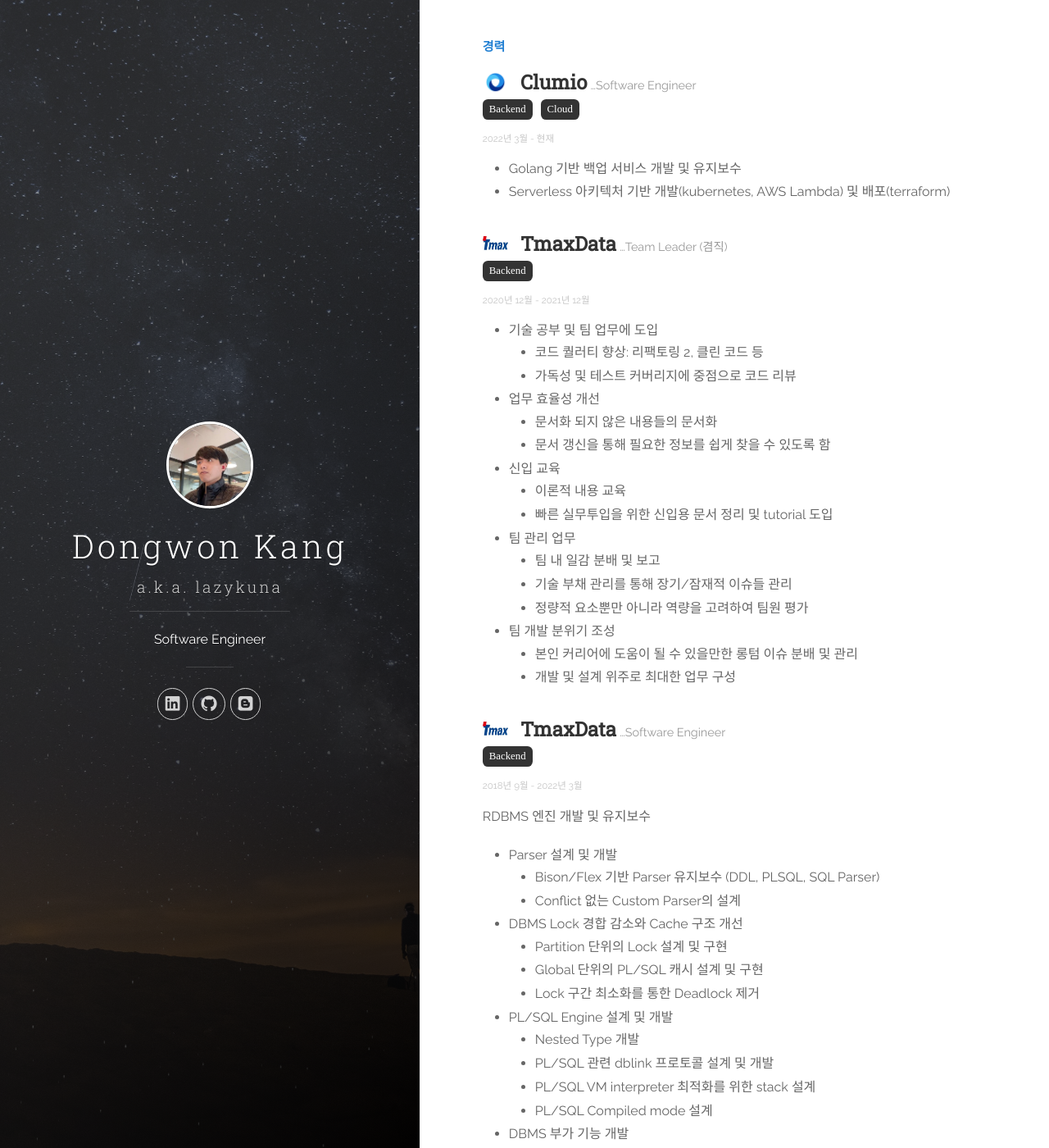
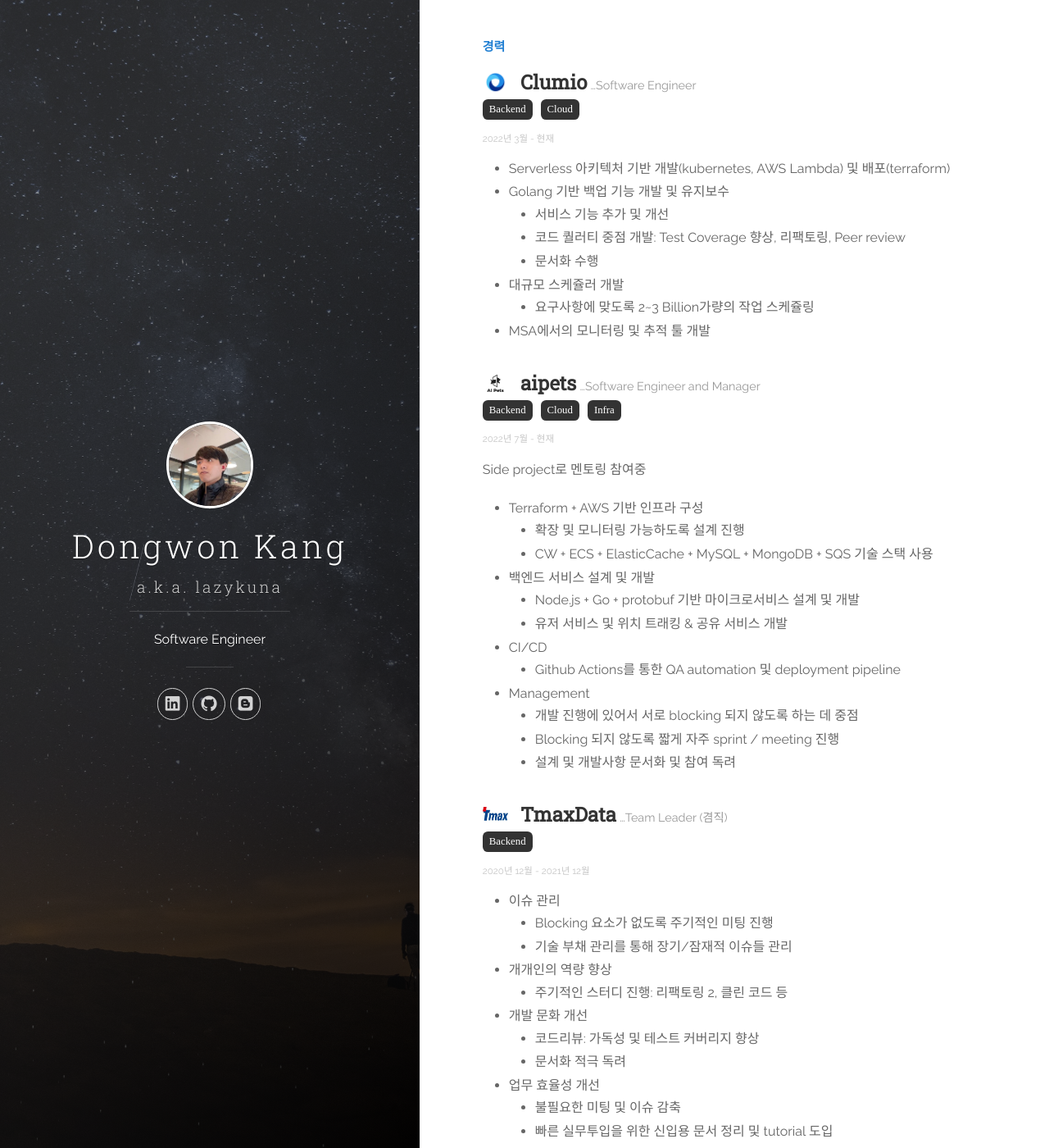
Before and after one commit to kuna/kuna.github.io, a Jekyll site: the page built from profile_ko.html, in a window 1280 px wide and 1400 px high. Shown: the whole window at 82% size. Built offline with Jekyll 4.4.1, drawn with Linux system fonts in a browser that asks for light colours; nearby versions of some CDN libraries; some of the changed text lies outside the part shown.

Commit message:
Updated resume
* Update ko/en resume
* Add aipets

```diff
--- a/_data/profile_en.yml
+++ b/_data/profile_en.yml
@@ -9,8 +9,34 @@
     excerpt: Software Engineer
     time: May 2022 - Now
     summary: |
+      - Develop based on Serverless Architecture (kubernetes, AWS Lambda) and deployment (terraform)
       - Backup service development & maintenance, based on Golang
-      - Develop based on Serverless Architecture (kubernetes, AWS Lambda) and deployment (terraform)
+        - Service improvement and development
+        - Code quality improvement: Test Coverage, Refactoring, Peer review
+        - Documentation for design/development
+      - Big-scale scheduler
+        - Schedule 2~3 billion tasks w/ requirements
+      - Monitoring tool and tracing in MSA
+  - title: aipets
+    image: aipets.png
+    tag:
+      - name: Backend
+      - name: Cloud
+      - name: Infra
+    excerpt: Software Engineer and Manager
+    time: July 2022 - Now
+    summary: |
+      - Infra based on Terraform + AWS
+        - Designed for future extension & monitoring capability
+        - Used techniques: CW + ECS + ElasticCache + MySQL + MongoDB + SQS
+      - Backend design and development
+        - Based on Node.js + Go + protobuf
+        - Developed user tracking & position share service
+      - CI/CD
+        - QA automation & deployment through Github Actions
+      - Management
+        - Blocking prevention: Do short but often meeting & sprint
+        - Writing document and encouraging
   - title: TmaxData
     image: tmax.jpg
     tag:
@@ -18,22 +44,17 @@
     excerpt: Team Leader
     time: Dec 2020 - Dec 2021
     summary: |
-      - Study technology and apply for working
+      - Managing issues
+        - Do regular meeting to manage blocking items
+        - Managing techinical debt for long term issues
+      - Improving individual skills
         - Study Books: Refactoring 2, Clean code
-        - Code review based on readability, test-coverage.
-      - Work effciency improvement
-        - Wiki documentation
-        - Redesigned category for ease of searching document
-      - Education for New-hire
-        - Documentation for New-hire
-        - Provide tutorial
-      - Team Management
-        - Workload distribution
-        - Checklist for long-term or potential issues.
-        - Grading based on workload, code quality, design availabilty, growth, etc.
-      - Motivating team member to develop
-        - Assign long term issue which is challenging, also could be one's career.
-        - Higher priority on development and designing than other issues.
+      - Improve SWE culture
+        - Code review to improve readability and test coverage.
+        - Encourage documentation to the members
+      - Improve effciency
+        - Reduce unnecessary meetings and issues
+        - Documentation and tutorial for New-hire
   - title: TmaxData
     image: tmax.jpg
     tag:
@@ -41,30 +62,33 @@
     excerpt: Software Engineer
     time: Sep 2018 - May 2022
     summary: |
-      RDBMS engine develop & maintenance
-      - Parser design & development
-        - Based on Bison/Flex (DDL, PLSQL, SQL Parser)
-        - Custom Parser design to reduce grammar conflict
-      - Reducing DBMS Lock & Cache improvement
-        - Implementing new lock design per partition
-        - Global cache for PL/SQL
+      RDBMS engine develop & maintenance w/ C/C++
+      - Optimization
         - Minimizing lock to better performance / removing deadlock.
-      - PL/SQL engine development
-        - Nested Type
-        - Dblink protocol
-        - PL/SQL VM interpreter optimizing
-        - PL/SQL compiled mode design
-      - Develop addition features for DBMS
+        - Improve caches (partition, global cache, etc.)
+      - Feature development
+        - PL/SQL engine development
+          - Nested Type
+          - Dblink protocol
+          - PL/SQL VM interpreter optimizing
+          - PL/SQL compiled mode design
+        - Parser design & development
+          - Based on Bison/Flex (DDL, PLSQL, SQL Parser)
+          - Custom Parser design to reduce grammar conflict
+        - PL/SQL Package development
+          - Message Queue based on PL/SQL
+          - Debugger based on PL/SQL
         - Gateway
         - Job module
         - DB monitoring process
-        - PL/SQL Package development
-          - Message Queue based on PL/SQL
-          - Debugger based on PL/SQL
-      - DevOps
-        - Early error check script on compile time to prevent addition cost.
-        - Framework for unit test
-        - Development and distribution in unified environment using Docker
+      - Improve testing
+        - CI pipeline management (add test)
+        - Introduce unit test
+      - Improve development culture
+        - Peer code review
+        - Write and encourage documentation
+        - Add test cases
+        - Create docker container for constant development/testing
       - Output
         - Removed most of the severe bugs of our module.
         - Contribute to company for developing important features, about 3x Revenue compared to 18y.
@@ -144,24 +168,28 @@
       - name: Game
     time: 2018 ~
     summary: |
-      - Develop Game Engine by own
-        - For compliance to GPL License
+      - Game Engine by my own
+        - Open source
         - Based on GLFW
-        - Multicore optimized design for resource loading
-          - Develop resource scheduler using worker/task queue
-        - Dynamic vsync for minimizing input lag
+        - Performance optimized: multicore resource loader, task scheduler for loading
+        - Lag/Delay minimized: dynamic vsync, async event-handler
         - Mixer implementation with Sound effector
-        - Support other game resource (dxa)
-        - Game script runtime (lua, lr2script)
-      - Be-music script library engine
+      - Multimedia data processing
+        - Write decoding for various audio/video/image
+        - Support for resource of other game (dxa)
+      - Game script engine development
+        - External script support (lua)
+        - Game script runtime (lr2script)
+        - Be-music script library engine
+      - CI
         - Used googletest
   - title: bmx2ogg
     excerpt: C++
     time: 2016
     summary: |
-      - Audio decode/encode, mixing development
-        - With pitch / speed change
-      - travis CI for stable release
+      - Audio data processing
+        - Audio decode/encode, mixing development with pitch / speed change
+      - CI: travis CI for QA automation
   - title: iidx.insane.pe.kr
     excerpt: python
     tag:
@@ -170,13 +198,13 @@
       - name: Web
     time: 2016 ~
     summary: |
-      - Game record managing, based on django + ORM
+      - Game record managing
         - frontend: jQuery + bootstrap
+        - backend: django + mariadb(ORM)
       - Recommendation service
-        - Measure each record and user based on MCML, and suggestion based on measurement.
-      - Maintenance tool
-        - Automated management via scripts
-        - Data modification tool for easy maintenance
+        - Analyze user data using jupyter notebook
+        - Learn user data through Logistic regression & cross entropy
+      - CD based on shell script.
   - title: iBeatcon for Android
     excerpt: Android, C#
     tag:
--- a/_data/profile_ko.yml
+++ b/_data/profile_ko.yml
@@ -9,8 +9,36 @@
     excerpt: Software Engineer
     time: 2022년 3월 - 현재
     summary: |
-      - Golang 기반 백업 서비스 개발 및 유지보수
       - Serverless 아키텍처 기반 개발(kubernetes, AWS Lambda) 및 배포(terraform)
+      - Golang 기반 백업 기능 개발 및 유지보수
+        - 서비스 기능 추가 및 개선
+        - 코드 퀄러티 중점 개발: Test Coverage 향상, 리팩토링, Peer review
+        - 문서화 수행
+      - 대규모 스케쥴러 개발
+        - 요구사항에 맞도록 2~3 Billion가량의 작업 스케쥴링
+      - MSA에서의 모니터링 및 추적 툴 개발
+  - title: aipets
+    image: aipets.png
+    tag:
+      - name: Backend
+      - name: Cloud
+      - name: Infra
+    excerpt: Software Engineer and Manager
+    time: 2022년 7월 - 현재
+    summary: |
+      Side project로 멘토링 참여중
+      - Terraform + AWS 기반 인프라 구성
+        - 확장 및 모니터링 가능하도록 설계 진행
+        - CW + ECS + ElasticCache + MySQL + MongoDB + SQS 기술 스택 사용
+      - 백엔드 서비스 설계 및 개발
+        - Node.js + Go + protobuf 기반 마이크로서비스 설계 및 개발
+        - 유저 서비스 및 위치 트래킹 & 공유 서비스 개발
+      - CI/CD
+        - Github Actions를 통한 QA automation 및 deployment pipeline
+      - Management
+        - 개발 진행에 있어서 서로 blocking 되지 않도록 하는 데 중점
+        - Blocking 되지 않도록 짧게 자주 sprint / meeting 진행
+        - 설계 및 개발사항 문서화 및 참여 독려
   - title: TmaxData
     image: tmax.jpg
     tag:
@@ -18,22 +46,17 @@
     excerpt: Team Leader (겸직)
     time: 2020년 12월 - 2021년 12월
     summary: |
-      - 기술 공부 및 팀 업무에 도입
-        - 코드 퀄러티 향상: 리팩토링 2, 클린 코드 등
-        - 가독성 및 테스트 커버리지에 중점으로 코드 리뷰
+      - 이슈 관리
+        - Blocking 요소가 없도록 주기적인 미팅 진행
+        - 기술 부채 관리를 통해 장기/잠재적 이슈들 관리
+      - 개개인의 역량 향상
+        - 주기적인 스터디 진행: 리팩토링 2, 클린 코드 등
+      - 개발 문화 개선
+        - 코드리뷰: 가독성 및 테스트 커버리지 향상
+        - 문서화 적극 독려
       - 업무 효율성 개선
-        - 문서화 되지 않은 내용들의 문서화
-        - 문서 갱신을 통해 필요한 정보를 쉽게 찾을 수 있도록 함
-      - 신입 교육
-        - 이론적 내용 교육
+        - 불필요한 미팅 및 이슈 감축
         - 빠른 실무투입을 위한 신입용 문서 정리 및 tutorial 도입
-      - 팀 관리 업무
-        - 팀 내 일감 분배 및 보고
-        - 기술 부채 관리를 통해 장기/잠재적 이슈들 관리
-        - 정량적 요소뿐만 아니라 역량을 고려하여 팀원 평가
-      - 팀 개발 분위기 조성
-        - 본인 커리어에 도움이 될 수 있을만한 롱텀 이슈 분배 및 관리
-        - 개발 및 설계 위주로 최대한 업무 구성
   - title: TmaxData
     image: tmax.jpg
     tag:
@@ -41,29 +64,32 @@
     excerpt: Software Engineer
     time: 2018년 9월 - 2022년 3월
     summary: |
-      RDBMS 엔진 개발 및 유지보수
-      - Parser 설계 및 개발
-        - Bison/Flex 기반 Parser 유지보수 (DDL, PLSQL, SQL Parser)
-        - Conflict 없는 Custom Parser의 설계
-      - DBMS Lock 경합 감소와 Cache 구조 개선
-        - Partition 단위의 Lock 설계 및 구현
-        - Global 단위의 PL/SQL 캐시 설계 및 구현
-        - Lock 구간 최소화를 통한 Deadlock 제거
-      - PL/SQL Engine 설계 및 개발
-        - Nested Type 개발
-        - PL/SQL 관련 dblink 프로토콜 설계 및 개발
-        - PL/SQL VM interpreter 최적화를 위한 stack 설계
-        - PL/SQL Compiled mode 설계
-      - DBMS 부가 기능 개발
+      C/C++ 기반 RDBMS 엔진 개발 및 유지보수
+      - 성능 개선
+        - DBMS Lock 최소화
+        - Cache 구조 개선 (Partition 및 global cache 추가 및 구현)
+      - 기능 개발
+        - PL/SQL Engine 설계 및 개발
+          - Nested Type 개발
+          - dblink 프로토콜 설계 및 개발
+          - PL/SQL VM interpreter 최적화 (stack 설계 등)
+          - PL/SQL Compiled mode 설계
+        - Parser 설계 및 개발
+          - Bison/Flex 기반 Parser 유지보수 (DDL, PLSQL, SQL Parser)
+          - Conflict 없는 Custom Parser의 설계
+        - PL/SQL 패키지 설계 및 개발
+          - PL/SQL 기반 Message Queue 패키지 설계
+          - PL/SQL debugger 기능 설계 및 개발
         - Gateway 개발
         - Job 모듈 유지보수
         - DB monitoring process 개발
-        - PL/SQL 패키지 설계 및 개발
-          - PL/SQL 기반 Message Queue 패키지 설계
-          - PL/SQL debugger 기능 설계 및 개발
-      - DevOps
-        - 오류 조기 검출: Compile time에 오류 검출을 위한 스크립트 추가
+      - 테스트 개선
+        - 오류 조기 검출: CI pipeline에 validation script 추가
         - 유닛 테스트 도입
+      - 개발 환경 및 문화 개선
+        - 타 팀원들의 코드 리뷰 수행
+        - 문서화 독려
+        - 테스트 케이스 추가 및 커버리지 향상 독려
         - Docker을 이용한 통일된 환경에서의 개발 및 배포
       - 성과
         - 담당했던 모듈의 중대 버그 모두 제거
@@ -92,8 +118,8 @@
     excerpt: 컴퓨터공학부 생명정보공학 연구소
     time: 2016년 9월 - 2018년 8월
     summary: |
-      - mRNA 데이터 분석 방법 연구
-      - Tensorflow 기반으로 모델 설계 및 개발
+      - 생명 데이터 (mRNA) 분석 및 툴 개발
+      - Tensorflow 기반 모델 설계 및 개발
       - 4편의 논문 작성 (메인 저자 1편)
 
 
@@ -103,20 +129,19 @@
     excerpt: BIBM, Main Author
     time: 2018
     summary: |
-      - 적은 수의 고차원 time series mRNA 데이터로부터 해당 개체의 label을 알아낼 수 있으면서, 동시에 biomarker을 찾아낼 수 있는 모델 개발 및 검증.
-      - Rscript의 DEG 패키지를 이용하여 p-value를 검출하고(preprocess), 이를 모델의 input으로 함. output은 one-hot encoded label으로 설정.
-      - 적은 데이터로 인해 발생하는 overfitting을 방지하기 위해, Group effect를 추가 고려
+      - 적은 수의 고차원 matrix 데이터(time series mRNA)로부터 label 및 biomarker을 찾는 모델 개발
+      - 변수를 줄이기 위한 데이터 전처리 수행
+        - Rscript의 DEG 패키지를 이용하여 p-value 검출하고 one-hot encoding하여 input으로 사용
+      - Overfitting 방지: 적은 데이터로 인해 발생하는 overfitting을 방지하기 위해, Group effect를 추가
       - Multiple selection이 될 경우를 고려하여 CMCL Loss (KL Divergence) 사용
-      - 변수에 비해 데이터가 굉장히 적고, time 정보를 살릴 수 없었던 점이 아쉬웠던 점.
   - title: In silico experiment system
     excerpt: Methods
     time: 2018
     summary: |
-      - 웹에서의 In silico experiment를 위한 설계 수행
-      - Flask로 분석 파이프라인 구현
+      - 웹상의 in silico experiment 서비스 개발
+        - Frontend: jQuery + bootstrap + cytoscape.js
+        - Backend: Flask (웹 서비스), python + Rscript (분석 파이프라인)
       - Rscript 이용하여 microarray data를 DEG p-value로 preprocessing
-      - Graph rendering을 위해 cytoscape.js 라이브러리 사용
-      - 실제 biomarker과 cross validation 수행
   - title: Venn-diaNet
     excerpt: BMC
     time: 2019
@@ -124,10 +149,8 @@
       Venn-diaNet: venn diagram based network propagation analysis framework for comparing multiple biological experiments
       - Rscript 이용하여 DEG p-value 검출
       - cytoscape.js를 이용하여 venn diagram rendering 개발
-        - N-group에서 사용 가능하도록 설계
-        - Edge weight를 이용하여 node들의 positioning을 설정하고, 이에 따라 venn diagram이 구성됨
-        - threshold를 이용한 선택적 rendering으로 성능 최적화
-      - venn diagram의 geneset들의 유효성 검증
+        - Edge weight를 이용하여 node position을 결정하여 N-group에서 사용 가능하도록 설계
+        - 성능 최적화: threshold를 이용한 선택적 rendering으로 성능 최적화
   - title: HTRgene
     excerpt: BMC
     time: 2019
@@ -146,23 +169,27 @@
     time: 2018 ~
     summary: |
       - Game Engine 자체구현
-        - GPL License 기반 open source 목표를 달성하기 위해 직접 개발
-        - GLFW 프레임워크 기반
-        - Multicore에 최적화된 resource manager 개발
-          - Worker/Task queue 사용하여 자체 리소스 스케쥴러 개발
-        - 성능 효율성과 lag를 최소화를 위해 동적 vsync 적용
+        - GPL License 기반 open source
+        - GLFW 프레임워크 기반으로 엔진 개발
+        - 성능 최적화 설계: Multicore resource loader, scheduler 개발
+        - Lag/Delay 최소화 설계: 동적 vsync 적용, 비동기 이벤트 핸들러 기반으로 개발
         - Sound effector 기능이 들어간 Mixer 자체구현
+      - 멀티미디어 데이터 처리
+        - 다양한 비디오, 이미지, 오디오에 대해서 모두 디코딩하여 사용
         - 리버싱을 통한 타 게임 리소스 지원 (dxa)
-        - Game script runtime 설계 및 구현 (lua, lr2script)
-      - Be-music script library 개발
-        - googletest 도입으로 품질 안정화
+      - 게임 스크립트 엔진 개발
+        - 외부 스크립트 언어 연동 (lua)
+        - 리버싱을 통해 타 게임 스크립트 엔진 재개발 (lr2script)
+        - Be-music script library 개발
+      - CI
+        - googletest, Github Action 도입
   - title: bmx2ogg
     excerpt: C++
     time: 2016
     summary: |
-      - C++로 직접 audio decode/encode, mixing 모듈 개발
-        - pitch / speed change 개발
-      - travis CI 도입을 통한 품질 안정화
+      - 오디오 데이터 처리: C++로 직접 audio decode/encode, mixing 모듈 개발
+        -  4bit ~ 32bit PCM 데이터 고속 converter 및 pitch / speed change 개발
+      - CI: travis CI 도입을 통한 품질 안정화
   - title: iidx.insane.pe.kr
     excerpt: python
     tag:
@@ -171,13 +198,13 @@
       - name: Web
     time: 2016 ~
     summary: |
-      - django + ORM 기반의 게임 데이터 관리 사이트
+      - 게임 데이터 관리 사이트
         - frontend: jQuery + bootstrap
-      - 추천 서비스 개발
-        - MCML을 통하여 각 유저와 곡 수치를 산출하고, 이에 따른 추천 서비스 제공
-      - maintenance 툴 개발
-        - management 자동화를 위한 script 개발 및 유지보수
-        - 데이터 수정 툴 개발을 통해 쉬운 유지보수
+        - backend: django + mariaDB(ORM)
+      - 유저별 추천 서비스 개발
+        - jupyter notebook으로 유저 데이터 분석
+        - Logistic regression + Cross entropy로 유저 데이터 학습
+      - Shell 기반 CD(Continous Distribution) 구현
   - title: iBeatcon for Android
     excerpt: Android, C#
     tag:
```
Also changed, not shown: images/aipets.png (added).
